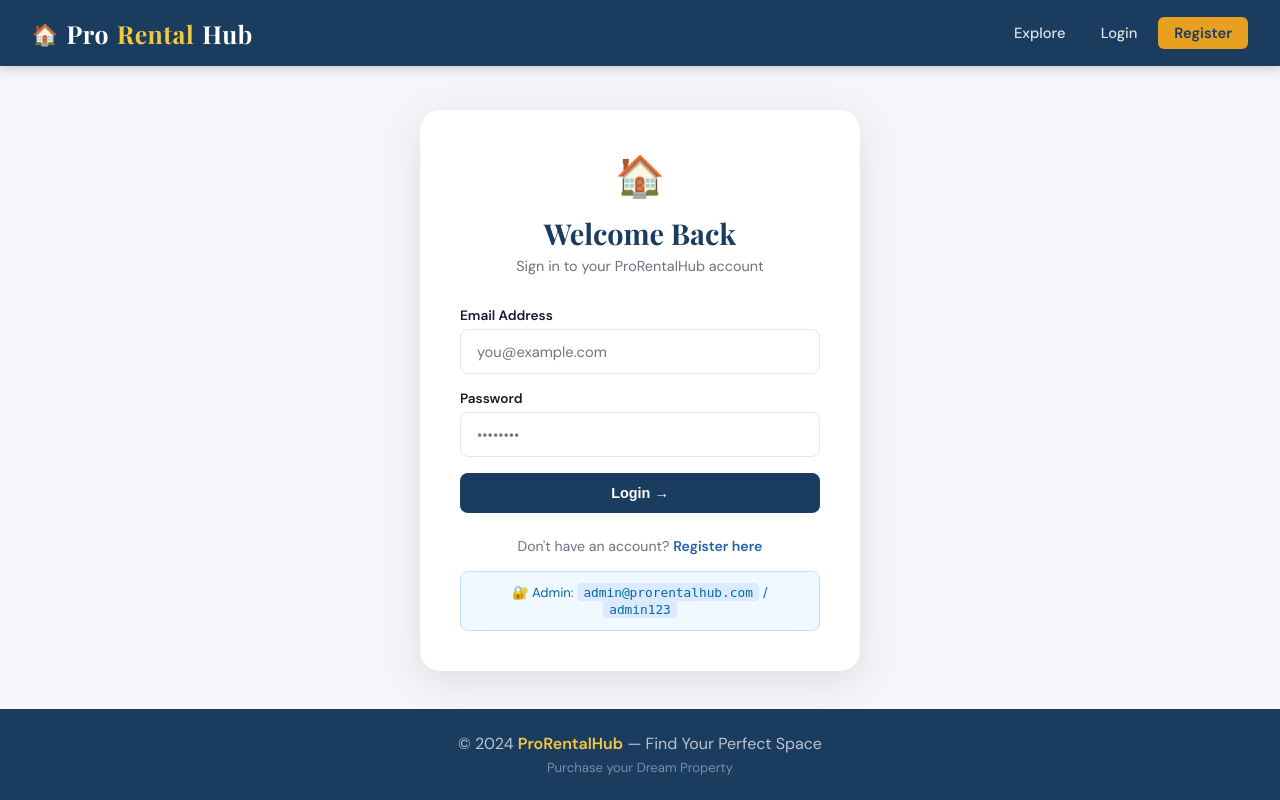
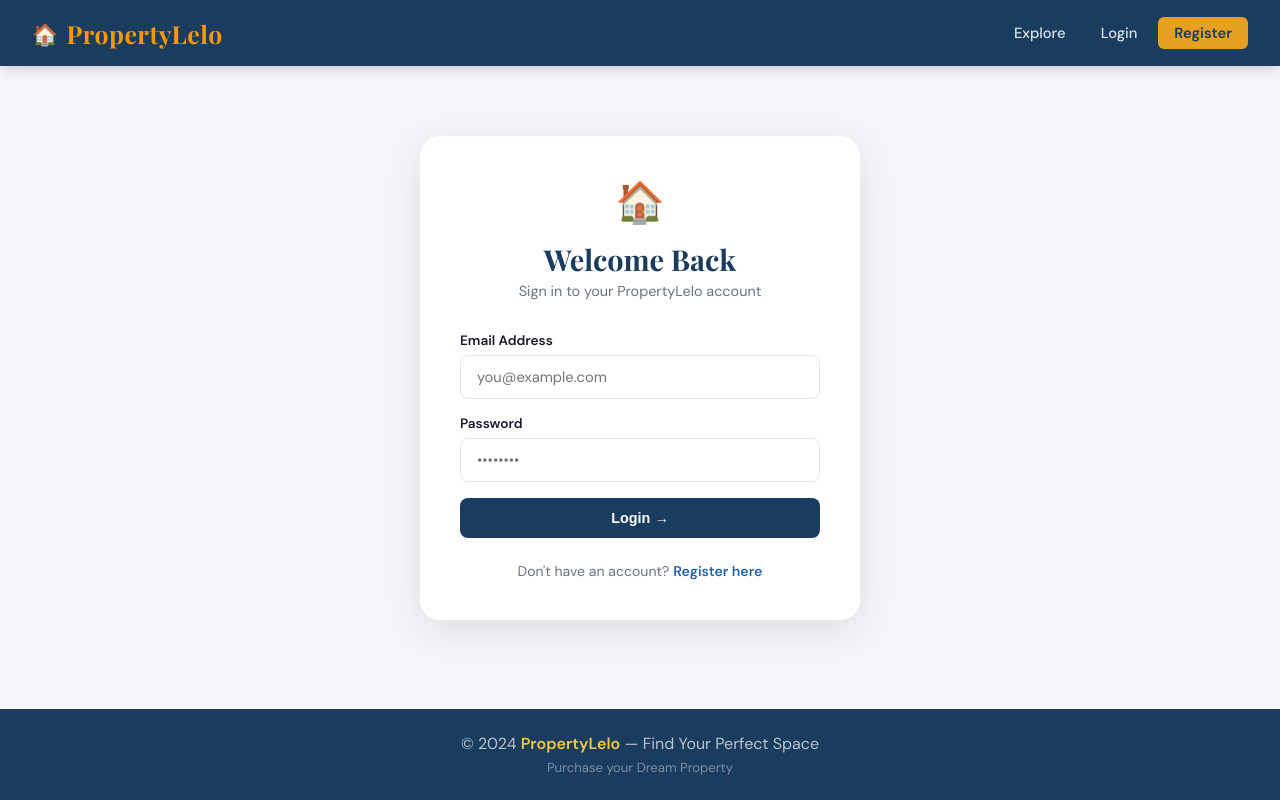
Before and after one commit to SujalCodes2105/ProRentalHub, a Flask app: page /login in a window 1280 px wide. Run offline with Flask 3, Linux system fonts and the light colour scheme.

Commit message:
changed website name to PropertyLelo

```diff
--- a/app.py
+++ b/app.py
@@ -4,7 +4,7 @@ from database import get_db, init_db
 from werkzeug.utils import secure_filename
 
 app = Flask(__name__)
-app.secret_key = 'prorentalhub_secret_2024'
+app.secret_key = 'PropertyLelo_secret_2024'
 
 UPLOAD_FOLDER = 'static/uploads'
 ALLOWED_EXTENSIONS = {'png', 'jpg', 'jpeg', 'gif', 'webp'}
--- a/database.py
+++ b/database.py
@@ -47,7 +47,7 @@ def init_db():
     try:
         cursor.execute(
             "INSERT INTO users (name, email, password, role, phone) VALUES (?, ?, ?, ?, ?)",
-            ('Admin', 'admin@prorentalhub.com', 'admin123', 'admin', '9999999999')
+            ('Admin', 'admin@PropertyLelo.com', 'admin123', 'admin', '9999999999')
         )
     except:
         pass
--- a/static/style.css
+++ b/static/style.css
@@ -1,5 +1,5 @@
 /* ============================================
-   ProRentalHub — style.css
+   PropertyLelo — style.css
    ============================================ */
 
 :root {
@@ -57,7 +57,7 @@ body {
     letter-spacing: 0.5px;
 }
 .brand-icon { font-size: 1.3rem; }
-.brand-accent { color: var(--accent-light); }
+.brand-accent { color: #ff9800; }
 .nav-links {
     display: flex;
     align-items: center;
--- a/templates/add_property.html
+++ b/templates/add_property.html
@@ -1,5 +1,5 @@
 {% extends 'base.html' %}
-{% block title %}Add Property — ProRentalHub{% endblock %}
+{% block title %}Add Property — PropertyLelo{% endblock %}
 {% block content %}
 <div class="form-page-wrapper">
     <div class="form-card">
--- a/templates/admin.html
+++ b/templates/admin.html
@@ -1,5 +1,5 @@
 {% extends 'base.html' %}
-{% block title %}Admin Panel — ProRentalHub{% endblock %}
+{% block title %}Admin Panel — PropertyLelo{% endblock %}
 {% block content %}
 <div class="admin-wrapper">
     <div class="admin-header">
--- a/templates/base.html
+++ b/templates/base.html
@@ -12,7 +12,7 @@
 <nav class="navbar">
     <a class="navbar-brand" href="{{ url_for('index') }}">
         <span class="brand-icon">🏠</span>
-        Pro<span class="brand-accent">Rental</span>Hub
+        <span class="brand-accent">PropertyLelo</span>
     </a>
     <div class="nav-links">
         <a href="{{ url_for('index') }}" class="nav-link">Explore</a>
@@ -45,7 +45,7 @@
 </main>
 <footer class="footer">
     <div class="footer-inner">
-        <p>© 2024 <strong>ProRentalHub</strong> — Find Your Perfect Space</p>
+        <p>© 2024 <strong>PropertyLelo</strong> — Find Your Perfect Space</p>
         <p class="footer-sub">Purchase your Dream Property</p>
     </div>
 </footer>
--- a/templates/dashboard.html
+++ b/templates/dashboard.html
@@ -1,5 +1,5 @@
 {% extends 'base.html' %}
-{% block title %}Dashboard — ProRentalHub{% endblock %}
+{% block title %}Dashboard — PropertyLelo{% endblock %}
 {% block content %}
 <div class="dashboard-wrapper">
     <div class="dashboard-header">
--- a/templates/edit_property.html
+++ b/templates/edit_property.html
@@ -1,5 +1,5 @@
 {% extends 'base.html' %}
-{% block title %}Edit Property — ProRentalHub{% endblock %}
+{% block title %}Edit Property — PropertyLelo{% endblock %}
 {% block content %}
 <div class="form-page-wrapper">
     <div class="form-card">
--- a/templates/index.html
+++ b/templates/index.html
@@ -1,5 +1,5 @@
 {% extends 'base.html' %}
-{% block title %}ProRentalHub — Find Your Perfect Home{% endblock %}
+{% block title %}PropertyLelo — Find Your Perfect Home{% endblock %}
 {% block content %}
 <section class="hero">
     <div class="hero-content">
--- a/templates/login.html
+++ b/templates/login.html
@@ -1,12 +1,12 @@
 {% extends 'base.html' %}
-{% block title %}Login — ProRentalHub{% endblock %}
+{% block title %}Login — PropertyLelo{% endblock %}
 {% block content %}
 <div class="auth-wrapper">
     <div class="auth-card">
         <div class="auth-header">
             <div class="auth-logo">🏠</div>
             <h2>Welcome Back</h2>
-            <p>Sign in to your ProRentalHub account</p>
+            <p>Sign in to your PropertyLelo account</p>
         </div>
         <form method="POST" action="{{ url_for('login') }}" class="auth-form">
             <div class="form-group">
@@ -22,9 +22,6 @@
         <div class="auth-footer">
             <p>Don't have an account? <a href="{{ url_for('register') }}">Register here</a></p>
         </div>
-        <div class="admin-hint">
-            <p>🔐 Admin: <code>admin@prorentalhub.com</code> / <code>admin123</code></p>
-        </div>
     </div>
 </div>
 {% endblock %}
--- a/templates/property_detail.html
+++ b/templates/property_detail.html
@@ -1,5 +1,5 @@
 {% extends 'base.html' %}
-{% block title %}{{ prop.title }} — ProRentalHub{% endblock %}
+{% block title %}{{ prop.title }} — PropertyLelo{% endblock %}
 {% block content %}
 <div class="detail-wrapper">
     <a href="{{ url_for('index') }}" class="back-link">← Back to Listings</a>
--- a/templates/register.html
+++ b/templates/register.html
@@ -1,12 +1,12 @@
 {% extends 'base.html' %}
-{% block title %}Register — ProRentalHub{% endblock %}
+{% block title %}Register — PropertyLelo{% endblock %}
 {% block content %}
 <div class="auth-wrapper">
     <div class="auth-card">
         <div class="auth-header">
             <div class="auth-logo">🏠</div>
             <h2>Create Account</h2>
-            <p>Join ProRentalHub today — it's free!</p>
+            <p>Join PropertyLelo today — it's free!</p>
         </div>
         <form method="POST" action="{{ url_for('register') }}" class="auth-form">
             <div class="form-group">
```
Also changed, not shown: database.db.
